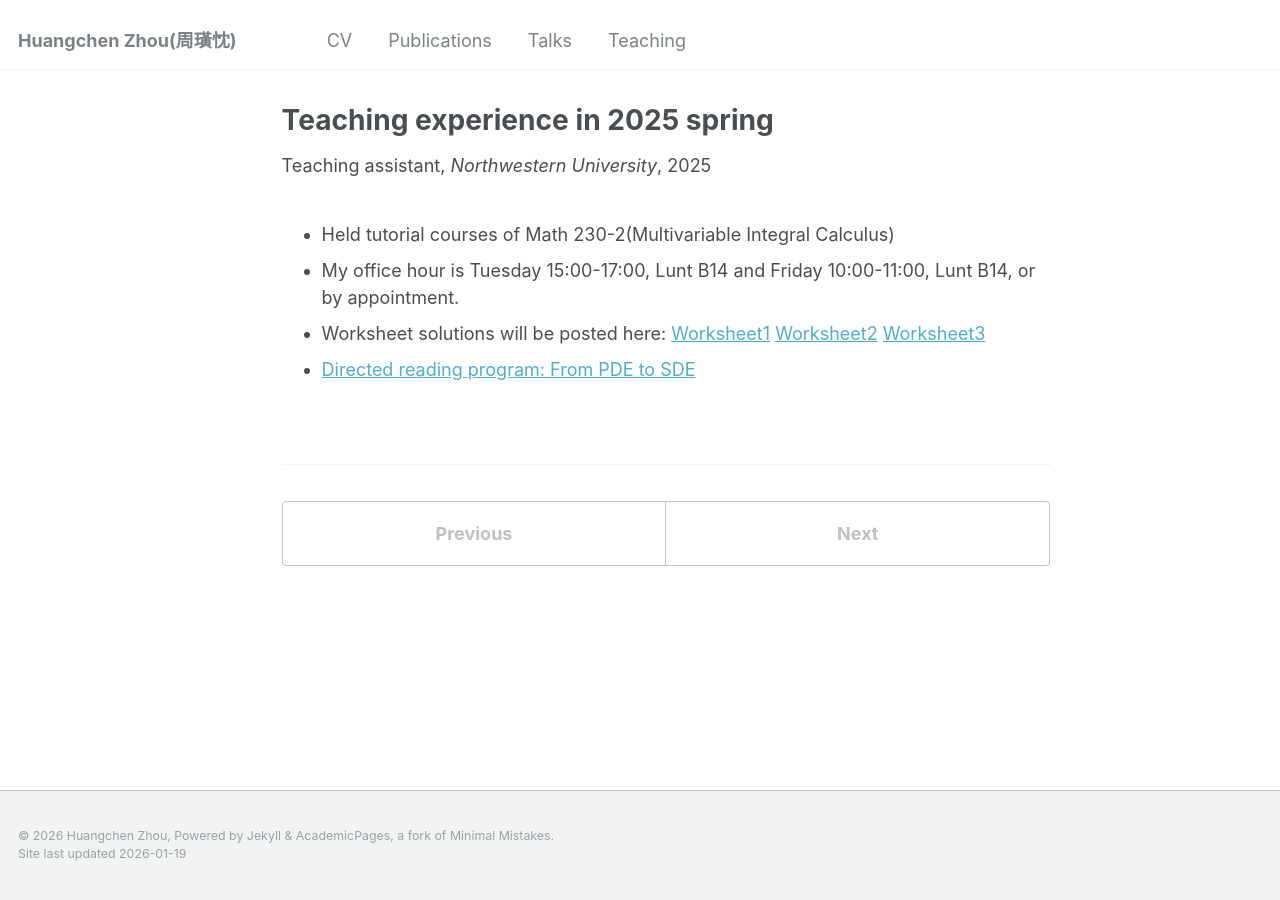
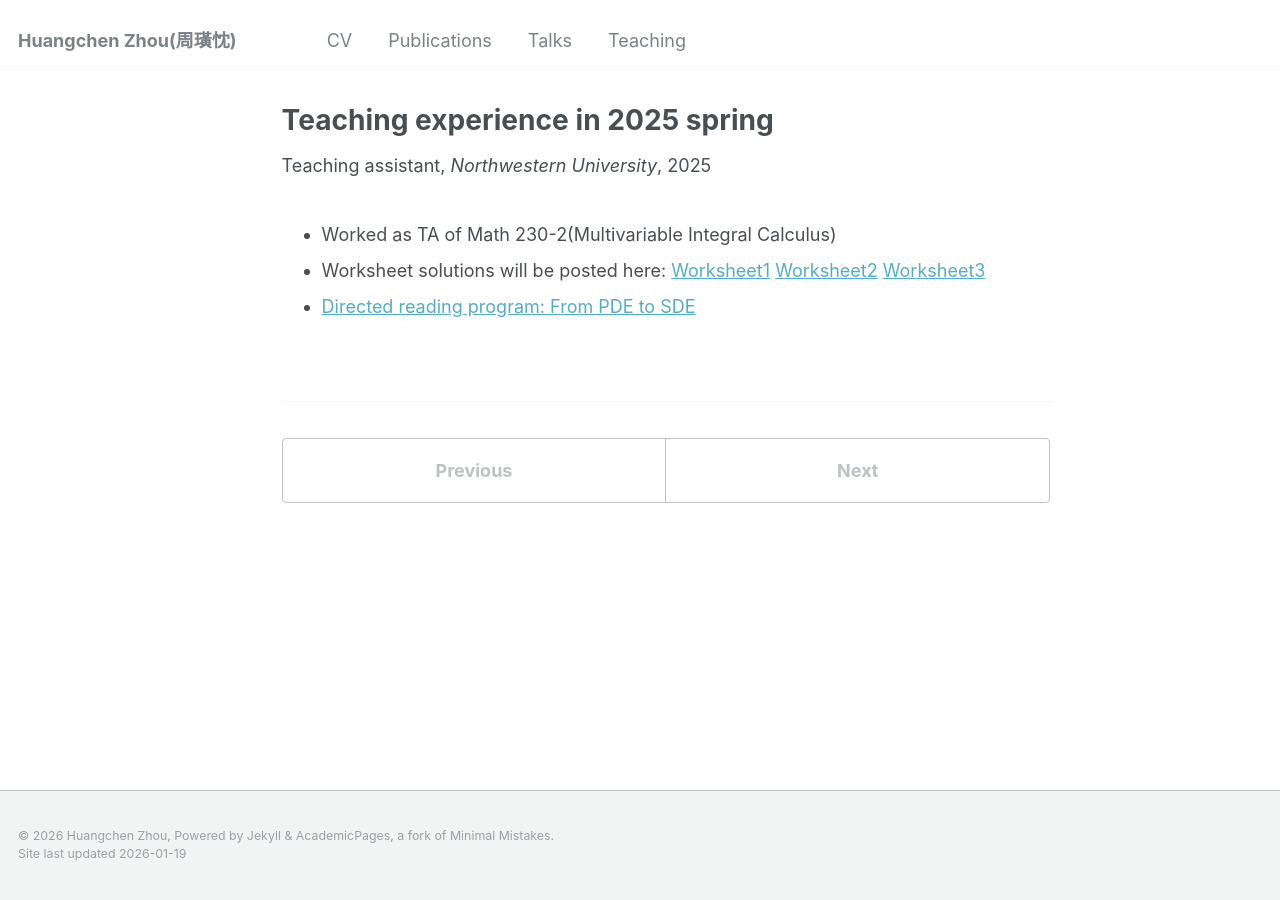
Before and after one commit to zhc515/zhc515.github.io, a Jekyll site: the page built from _teaching/2025-spring-teaching.md, in a window 1280 px wide. Built offline with Jekyll 4.4.1, drawn with Linux system fonts in a browser that asks for light colours.

Commit message:
Update 2025-spring-teaching.md

```diff
--- a/_teaching/2025-spring-teaching.md
+++ b/_teaching/2025-spring-teaching.md
@@ -11,8 +11,7 @@ location: "Evanston, US"
 
 
 
-- Held tutorial courses of Math 230-2(Multivariable Integral Calculus)
-- My office hour is Tuesday 15:00-17:00, Lunt B14 and Friday 10:00-11:00, Lunt B14, or by appointment.
+- Worked as TA of Math 230-2(Multivariable Integral Calculus)
 - Worksheet solutions will be posted here:
 [Worksheet1](http://zhc515.github.io/files/Math_230_2_worksheet_1.pdf)
 [Worksheet2](http://zhc515.github.io/files/Math_230_2_worksheet_2.pdf)
```
